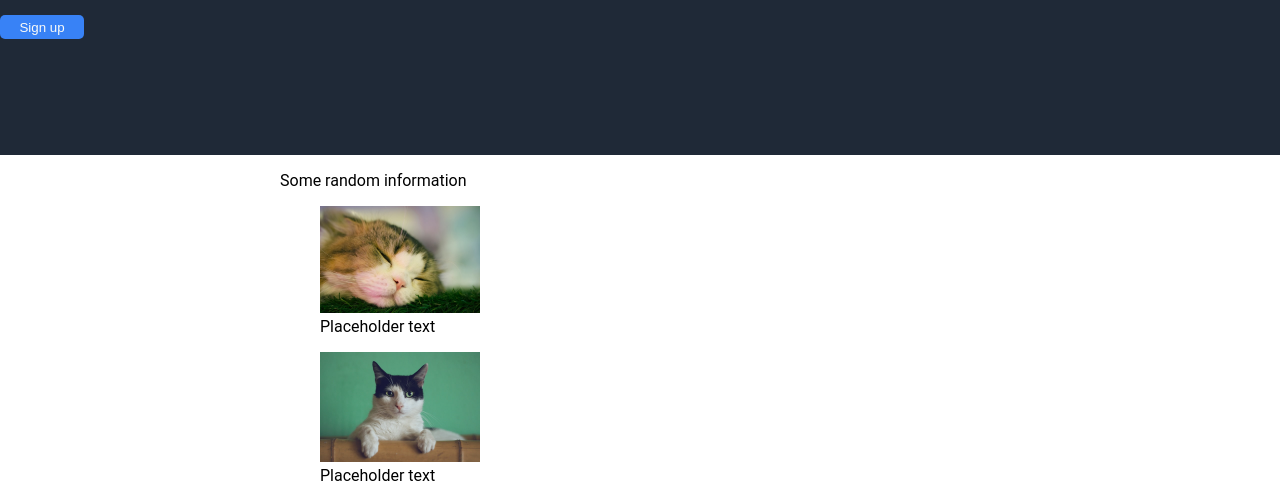
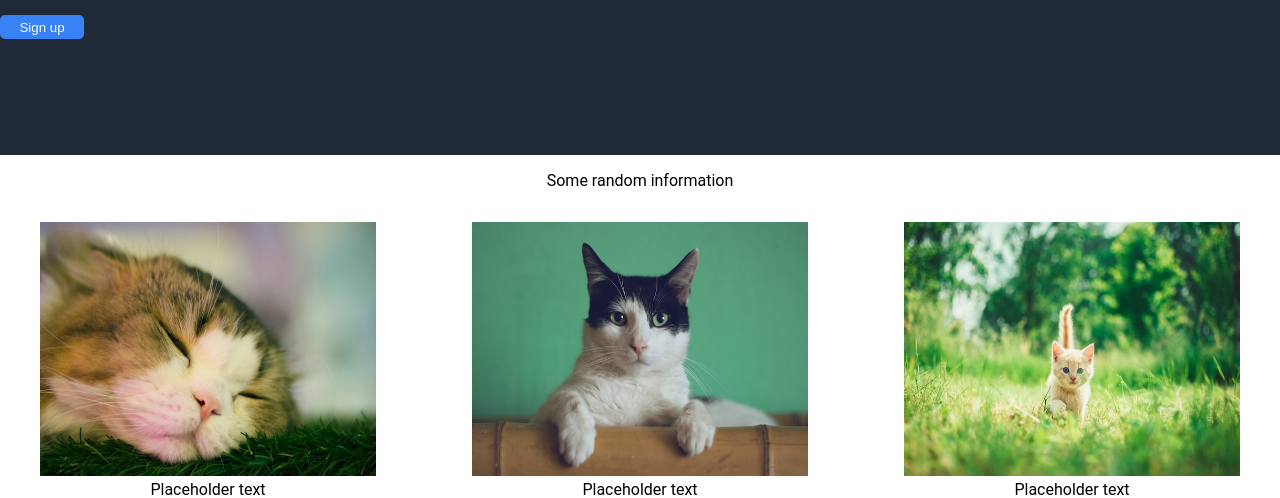
Before and after one commit to aharper14/Landing-Page-Project, a plain HTML site: page index.html in a window 1280 px wide. Shown: the part 258-756 px from the top of the page. Drawn offline with Linux system fonts and the light colour scheme.

Commit message:
Added some centering to the information section

```diff
--- a/style.css
+++ b/style.css
@@ -6,6 +6,7 @@ body {
     flex-direction: column;
     justify-content: center;
     align-items: center;
+    text-align: center;
 }
 
 a {
@@ -95,14 +96,21 @@ ul {
 }
 
 .figure-image {
-    width: 25%;
-    height: 25%;
+    width: 100%;
+    height: 100%;
 }
 
 .hero-button {
     border: none;
     height: 24px;
     width: 84px;
+}
+
+.images-captions {
+    display: flex;
+    flex-direction: row;
+    justify-content: space-between;
+    gap: 16px;
 }
 
 .signup, .hero-button, .call-button{
```
